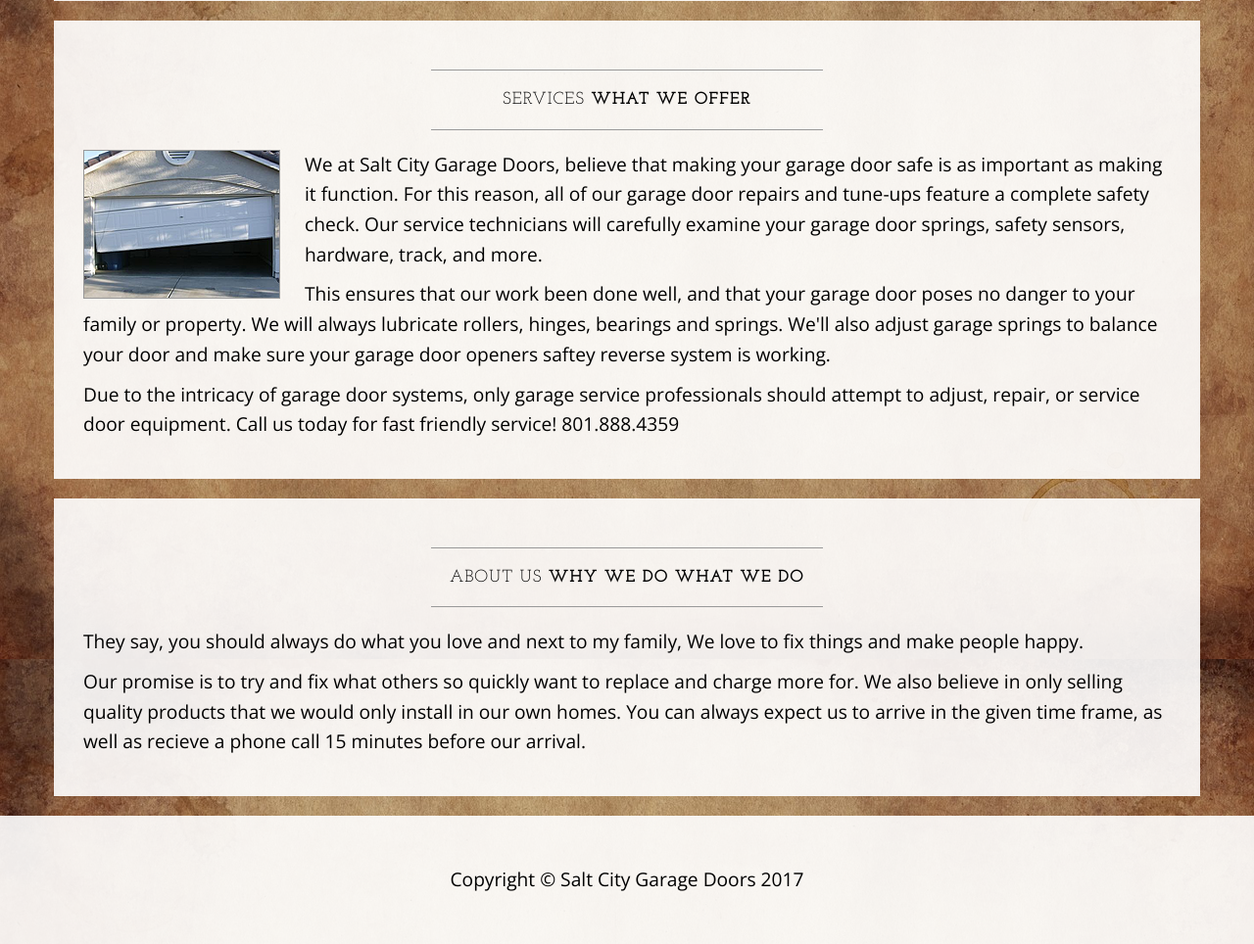
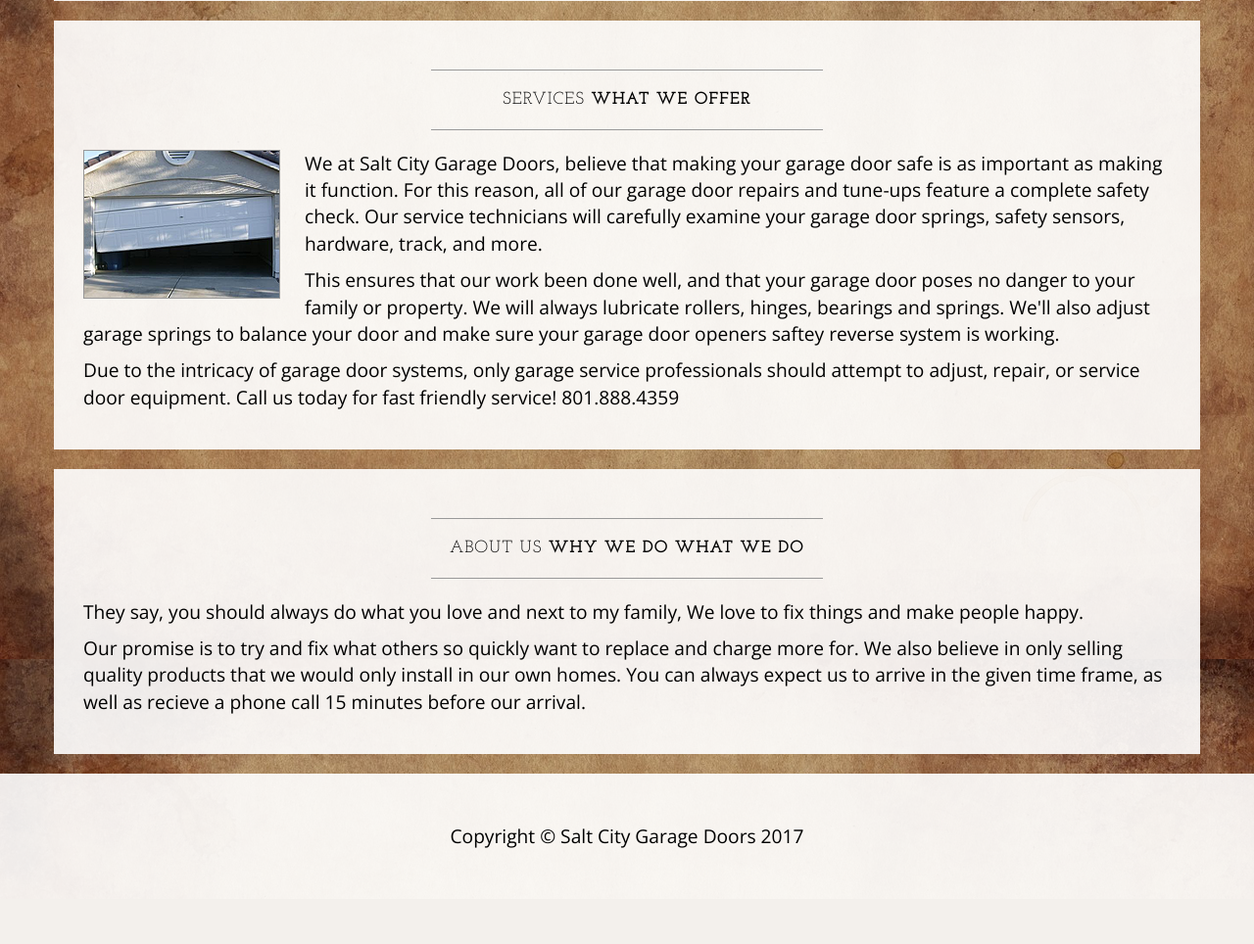
Before and after one commit to jcolber/saltcity, a PHP site: page /index.php in a window 1280 px wide. Shown: the part 1037-2001 px from the top of the page at 98% size. After the commit the page ends 1903 px from the top, so only its background shows below. Run offline with PHP 8.4, Linux system fonts and the light colour scheme.

Commit message:
Add files via upload

```diff
--- a/css/business-casual.css
+++ b/css/business-casual.css
@@ -30,7 +30,7 @@ h6 {
 
 p {
     font-size: 1.5vmax;
-    line-height: 1.6;
+    /*line-height: 1.6;*/
     color: #000;
 }
 
```
